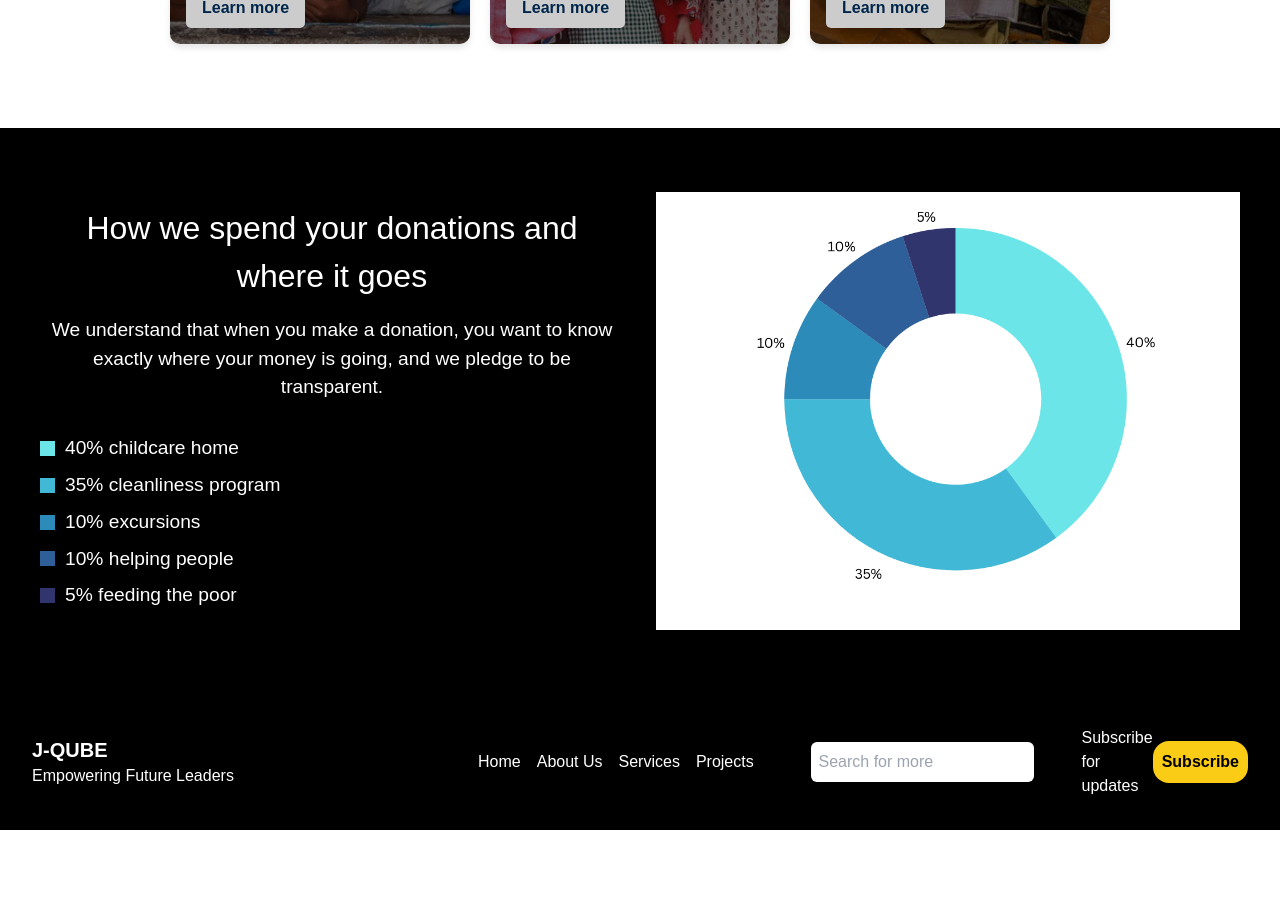
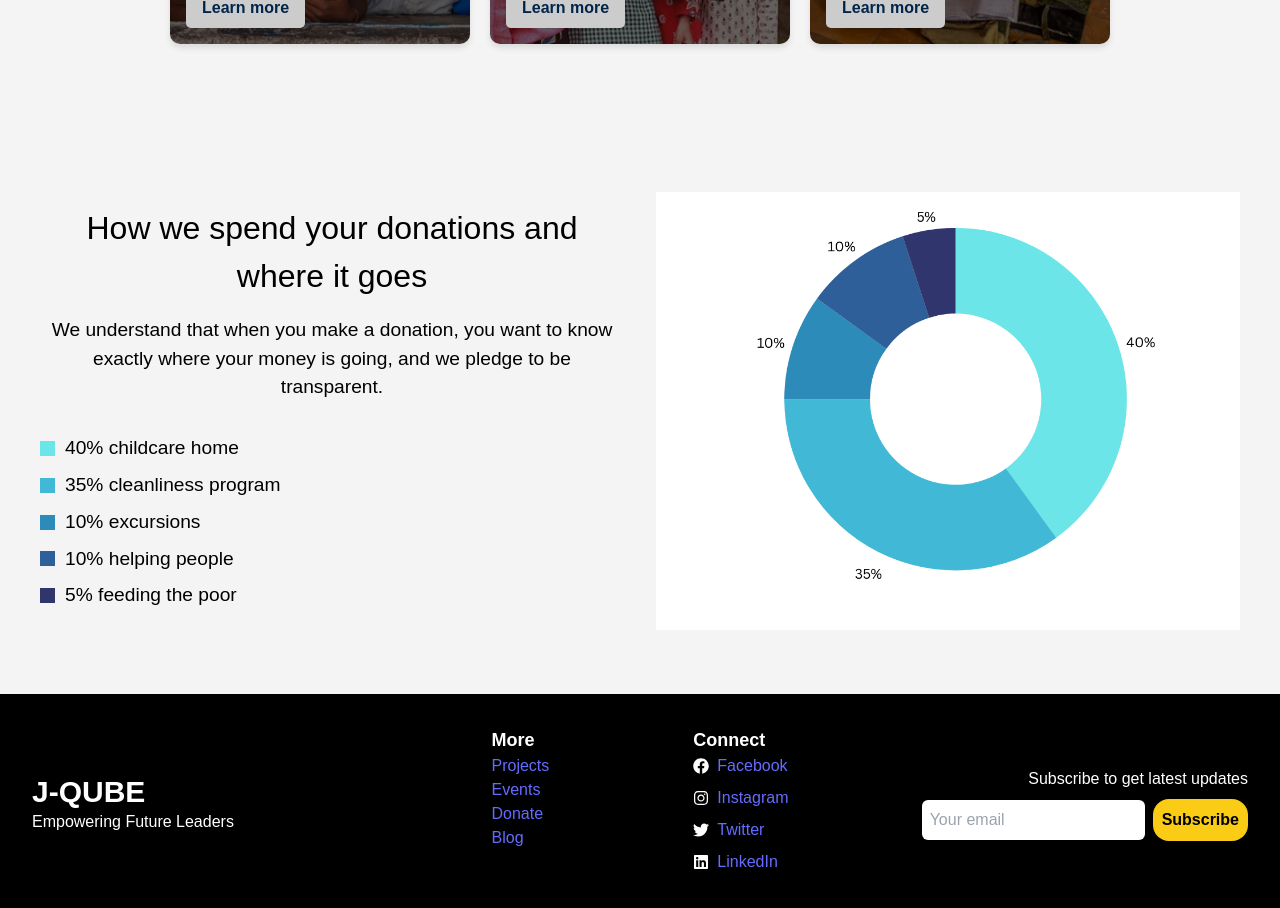
Before and after one commit to navya-saxena/jqube, a React (Vite) app: page / in a window 1280 px wide. Shown: the part 2820-3728 px from the top of the page. Before the commit the page ends 3650 px from the top, so only its background shows below. Built offline with nearby package versions, Linux system fonts and the light colour scheme.

Commit message:
homepage updated

```diff
--- a/src/App.jsx
+++ b/src/App.jsx
@@ -1,5 +1,7 @@
 // src/App.jsx
 import { BrowserRouter as Router, Routes, Route } from 'react-router-dom';
+import { FaFacebook, FaInstagram, FaTwitter, FaLinkedin } from 'react-icons/fa';
+
 import Header from './components/Header';
 import Footer from './components/Footer';
 import Home from './pages/Home';
--- /dev/null
+++ b/src/components/Footer.css
@@ -0,0 +1,43 @@
+/* src/components/Footer.css */
+footer {
+  background-color: black;
+  color: white;
+  padding: 2rem;
+}
+
+footer h2 {
+  font-size: 2rem;
+}
+
+footer h3 {
+  font-size: 1.25rem;
+  margin-bottom: 0.5rem;
+}
+
+footer a {
+  text-decoration: none;
+  color: white;
+  transition: color 0.3s;
+}
+
+footer a:hover {
+  color: #FFD700;
+}
+
+footer input {
+  padding: 0.5rem;
+  border-radius: 0.5rem;
+}
+
+footer button {
+  transition: background-color 0.3s;
+}
+
+footer .flex {
+  display: flex;
+}
+
+footer .flex img {
+  width: 1.2rem;
+  height: 1.2rem;
+}
--- a/src/components/Footer.jsx
+++ b/src/components/Footer.jsx
@@ -1,33 +1,54 @@
 // src/components/Footer.jsx
 import React from 'react';
+import { FaFacebook, FaInstagram, FaTwitter, FaLinkedin } from 'react-icons/fa';
 
 const Footer = () => {
   return (
-    <footer className="bg-black text-white p-8 flex justify-between items-center">
-      <div className="flex-1">
-        <h2 className="text-xl font-bold">J-QUBE</h2>
-        <p>Empowering Future Leaders</p>
+    <footer id="contact" className="bg-black text-white p-8 flex flex-col md:flex-row justify-between items-center">
+      <div className="flex-1 mb-4 md:mb-0">
+        <h2 className="text-3xl font-bold">J-QUBE</h2>
+        <p className="text-base">Empowering Future Leaders</p>
       </div>
-      <div className="flex-1 flex gap-4 justify-center">
-        <a href="#home" className="text-white text-base hover:text-yellow-400">Home</a>
-        <a href="#about" className="text-white text-base hover:text-yellow-400">About Us</a>
-        <a href="#services" className="text-white text-base hover:text-yellow-400">Services</a>
-        <a href="#projects" className="text-white text-base hover:text-yellow-400">Projects</a>
+      <div className="flex-1 flex gap-20 justify-center mb-4 md:mb-0">
+        <div>
+          <h3 className="font-bold text-lg">More</h3>
+          <a href="#projects" className="block text-base hover:text-yellow-400">Projects</a>
+          <a href="#events" className="block text-base hover:text-yellow-400">Events</a>
+          <a href="#donate" className="block text-base hover:text-yellow-400">Donate</a>
+          <a href="#blog" className="block text-base hover:text-yellow-400">Blog</a>
         </div>
-      <div className="flex-1 flex justify-end items-center">
+        <div className="ml-16"> {/* Increased margin to separate More and Connect sections */}
+          <h3 className="font-bold text-lg">Connect</h3>
+          <div className="flex items-center mb-2">
+            <FaFacebook className="mr-2" /> {/* Facebook icon */}
+            <a href="#facebook" className="text-base hover:text-yellow-400">Facebook</a>
+          </div>
+          <div className="flex items-center mb-2">
+            <FaInstagram className="mr-2" /> {/* Instagram icon */}
+            <a href="#instagram" className="text-base hover:text-yellow-400">Instagram</a>
+          </div>
+          <div className="flex items-center mb-2">
+            <FaTwitter className="mr-2" /> {/* Twitter icon */}
+            <a href="#twitter" className="text-base hover:text-yellow-400">Twitter</a>
+          </div>
+          <div className="flex items-center mb-2">
+            <FaLinkedin className="mr-2" /> {/* LinkedIn icon */}
+            <a href="#linkedin" className="text-base hover:text-yellow-400">LinkedIn</a>
+          </div>
+        </div>
+      </div>
+      <div className="flex-1 flex flex-col items-center md:items-end">
+        <p className="mb-2">Subscribe to get latest updates</p>
+        <div className="flex items-center">
           <input
             type="email"
-          placeholder="Search for more"
+            placeholder="Your email"
             className="p-2 rounded-md mr-2 border-none"
           />
-        <div className="hidden md:flex">
-  <p className="pl-10">Subscribe for updates</p>
-</div>
-
           <button className="bg-yellow-400 text-black p-2 rounded-2xl font-bold cursor-pointer hover:bg-yellow-500">
             Subscribe
           </button>
-
+        </div>
       </div>
     </footer>
   );
--- a/src/pages/Home.css
+++ b/src/pages/Home.css
@@ -1,3 +1,7 @@
+html {
+  scroll-padding-top: 60px; /* Adjust the value based on your navbar height */
+}
+
 /* Hero Section */
 .hero {
     background: url('/src/assets/top.webp') center/cover no-repeat;
@@ -54,8 +58,8 @@
 
   /* Services Section */
 .services {
-  background-color: #002e5d;
-  color: white;
+  background-color: #f4f4f4;
+  color: black;
   padding: 4rem 2rem;
   display: flex;
   justify-content: center;
@@ -105,7 +109,7 @@
   /* Projects Section */
 .projects {
   padding: 4rem 2rem;
-  background-color: white;
+  background-color: #f4f4f4;
   text-align: center;
 }
 
@@ -185,8 +189,8 @@
   /* Donation Section */
   /* Donation Breakdown Section */
   .donation-breakdown {
-    background-color: #000;
-    color: white;
+    background-color: #f4f4f4;
+    color: black;
     padding: 4rem 2rem;
     display: flex;
     justify-content: center;
```
Lines whose indentation alone changed are shown as unchanged.
